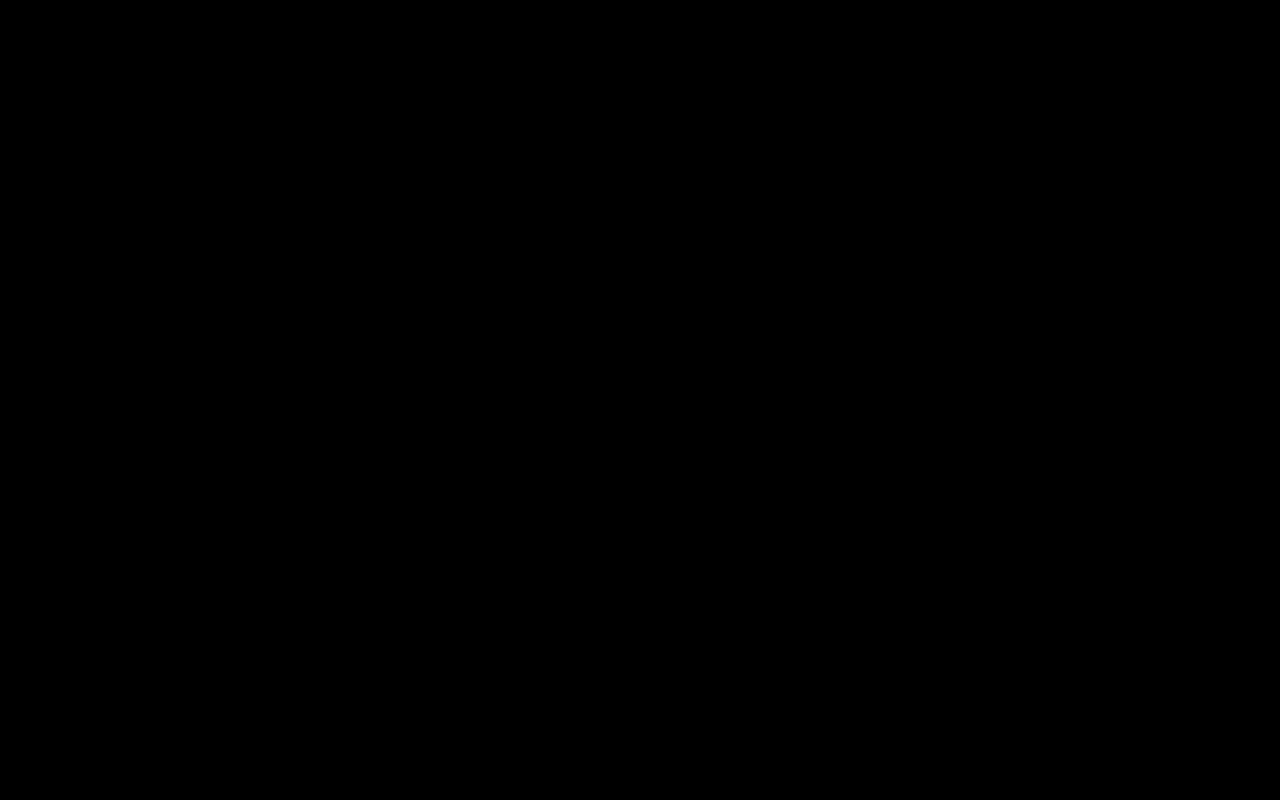
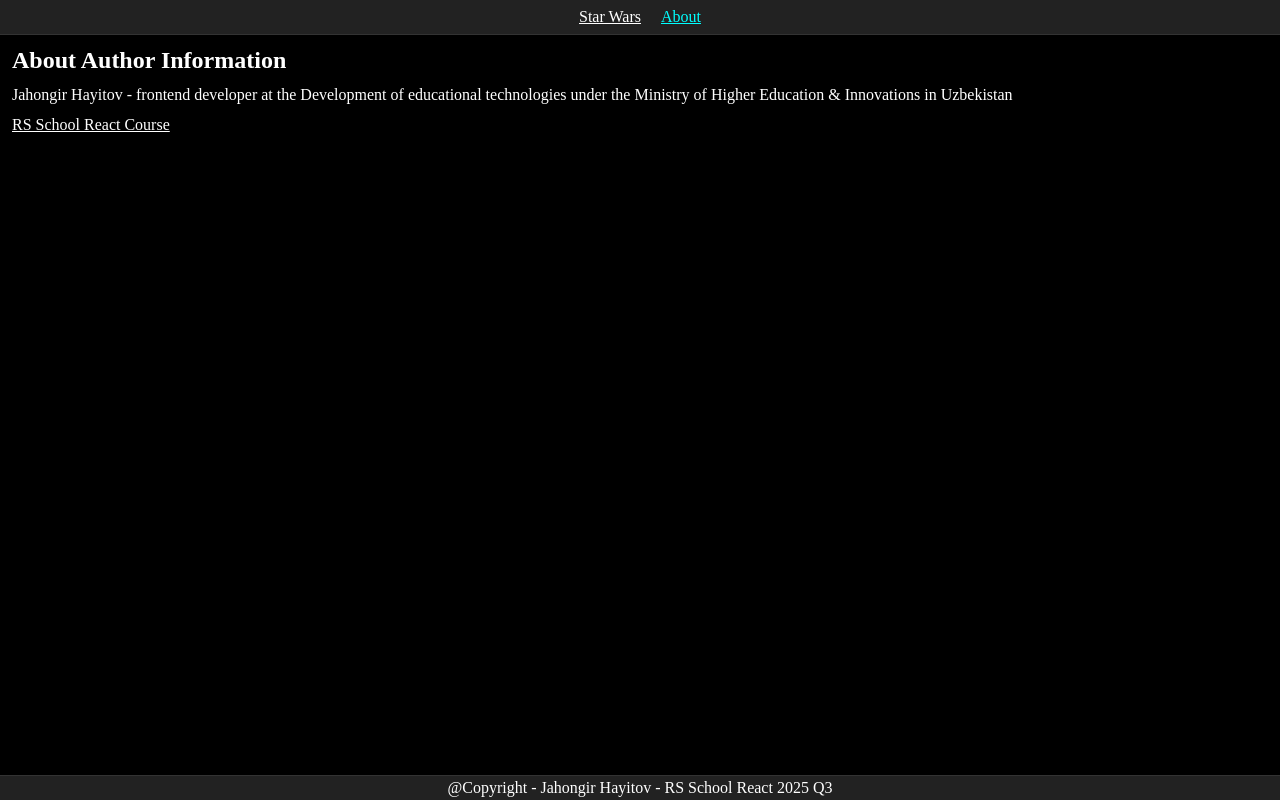
Before and after one commit to Jahongirhacking/RS-School-React-2025-Q3, a React (Vite) app: page /about in a window 1280 px wide. Before the commit this address had no page. Built offline with nearby package versions, Linux system fonts and the light colour scheme.

Commit message:
feat: add localstorage hooks

```diff
--- /dev/null
+++ b/src/layouts/MainLayout.tsx
@@ -0,0 +1,20 @@
+import { NavLink, Outlet } from 'react-router-dom';
+
+const MainLayout = () => {
+  return (
+    <div className="main-layout">
+      <div className="layout-navbar">
+        <NavLink to={'/'}>Star Wars</NavLink>
+        <NavLink to={'/about'}>About</NavLink>
+      </div>
+      <div className="layout-body">
+        <Outlet />
+      </div>
+      <div className="footer">
+        @Copyright - Jahongir Hayitov - RS School React 2025 Q3
+      </div>
+    </div>
+  );
+};
+
+export default MainLayout;
--- /dev/null
+++ b/src/pages/AboutPage.tsx
@@ -0,0 +1,21 @@
+const AboutPage = () => {
+  return (
+    <main className="main" style={{ padding: 12 }}>
+      <h2 style={{ marginBottom: 12 }}>About Author Information</h2>
+      <p style={{ marginBottom: 12 }}>
+        Jahongir Hayitov - frontend developer at the Development of educational
+        technologies under the Ministry of Higher Education & Innovations in
+        Uzbekistan
+      </p>
+      <a
+        href="https://app.rs.school/course/student/dashboard?course=react-2025-q3"
+        target="_blank"
+        rel="noreferrer"
+      >
+        RS School React Course
+      </a>
+    </main>
+  );
+};
+
+export default AboutPage;
--- /dev/null
+++ b/src/pages/NotFoundPage.tsx
@@ -0,0 +1,10 @@
+const NotFoundPage = () => {
+  return (
+    <div>
+      <h2>Not Found 404</h2>
+      <a href="/">Back to home</a>
+    </div>
+  );
+};
+
+export default NotFoundPage;
--- a/src/router/index.tsx
+++ b/src/router/index.tsx
@@ -1,13 +1,20 @@
 import { Route, Routes } from 'react-router-dom';
+import MainLayout from '../layouts/MainLayout';
+import AboutPage from '../pages/AboutPage';
 import DetailsPage from '../pages/DetailsPage';
 import MainPage from '../pages/MainPage';
+import NotFoundPage from '../pages/NotFoundPage';
 
 const PathRouter = () => {
   return (
     <Routes>
-      <Route path="/" element={<MainPage />}>
-        <Route index element={<DetailsPage />} />
+      <Route path="/" element={<MainLayout />}>
+        <Route path="/" element={<MainPage />}>
+          <Route index element={<DetailsPage />} />
+        </Route>
+        <Route path="/about" element={<AboutPage />} />
       </Route>
+      <Route path="*" element={<NotFoundPage />} />
     </Routes>
   );
 };
--- a/src/styles/global.scss
+++ b/src/styles/global.scss
@@ -4,6 +4,43 @@
   color: #fff;
   background-color: #000;
   border-color: #ddd;
+}
+
+.main-layout {
+  display: flex;
+  flex-direction: column;
+  max-height: 100dvh;
+  height: 100dvh;
+  overflow-y: auto;
+  scrollbar-width: thin;
+
+  .layout-navbar {
+    display: flex;
+    justify-content: center;
+    gap: 20px;
+    padding: 8px;
+    background-color: #222;
+    border-bottom: 1px solid #333;
+
+    a {
+      background-color: transparent;
+
+      &.active {
+        color: aqua;
+      }
+    }
+  }
+
+  .layout-body {
+    flex: 1;
+  }
+
+  .footer {
+    background-color: #222;
+    border-top: 1px solid #333;
+    text-align: center;
+    padding: 3px;
+  }
 }
 
 .container {
@@ -44,6 +81,7 @@
   .main-box-container {
     display: flex;
     width: 100%;
+    height: calc(100dvh - 130px);
 
     .person-details {
       flex: 1;
@@ -80,8 +118,6 @@
       display: flex;
       flex-direction: column;
       gap: 20px;
-      max-height: calc(100dvh - 80px);
-      min-height: calc(100dvh - 80px);
       overflow-y: auto;
       scrollbar-width: thin;
       background-image: url('/background.jpg');
```
Also changed, not shown: src/hooks/useLocalStorage.tsx (added, +48 -0 lines).
